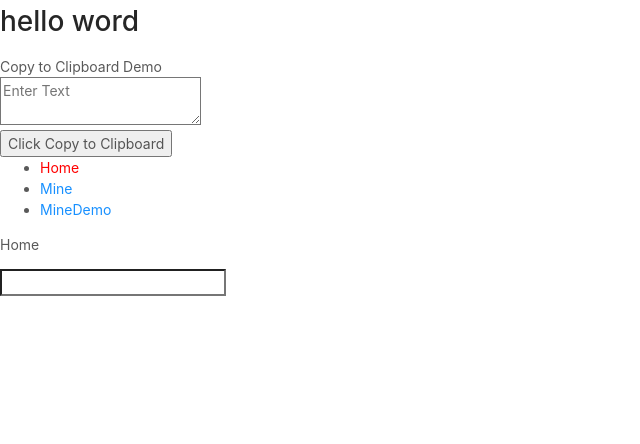
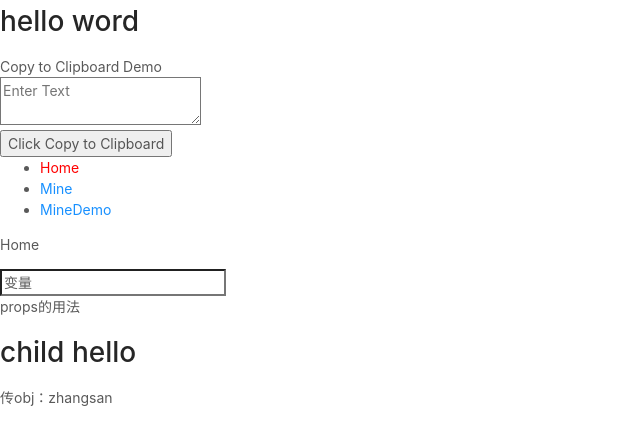
Before and after one commit to z3718l/react-test-app, a React app: page /home in a window 1280 px wide. Shown: the top 444 px of the page, without its empty margins (0-640 px from the left). Built offline with nearby package versions, Linux system fonts and the light colour scheme.

Commit message:
feat(props): 多种传值方式

```diff
--- /dev/null
+++ b/src/components/hello.jsx
@@ -0,0 +1,13 @@
+import React from 'react'
+export default class Hello extends React.Component {
+    render () {
+        console.log(this.props)
+        return (
+            <div>
+                <h1>child hello</h1>
+                 {/* <p>直接传值：{ this.props.name }</p> */}
+                 <p>传obj：{ this.props.name }</p>
+            </div>
+        )
+    }
+}
--- a/src/pages/Home.jsx
+++ b/src/pages/Home.jsx
@@ -1,13 +1,24 @@
 import React from 'react'
 import { Prompt } from 'react-router-dom'
+import Hello from '../components/hello'
 export default class Home extends React.Component {
     constructor() {
         super()
         this.state = {
-            name: ''
+            name: '变量',
+            obj: {
+                name: 'zhangsan',
+                age: 12
+            }
         }
     }
+    // var prop = {
+    //     name: 'zhangsan',
+    //     age: 12
+    // }
+    // setProps({oooo})
     render () {
+
         return (
             <div>
                 <p>Home</p>
@@ -16,6 +27,15 @@ export default class Home extends React.Component {
                     message="Are you sure you want to leave?"
                     />
                 <input type="text" value={this.state.name} onChange={(e) => this.setState({name: e.target.value})}/>
+                <div>
+                    <p>props的用法</p>
+                    {/* <Hello name="text"/> */}
+                    {/* <Hello name={this.state.name}/>  */}
+                    {/* <Hello name={'string'}/>  */}
+                    {/* <Hello name={[1,2,3]}/> */}
+                    {/* <Hello name={[1,2,3]}/>  */}
+                    <Hello {...this.state.obj}/>
+                </div>
             </div>
         )
     }
```
Also changed, not shown: 1 other file (tests, documents, lock files or other folders).
